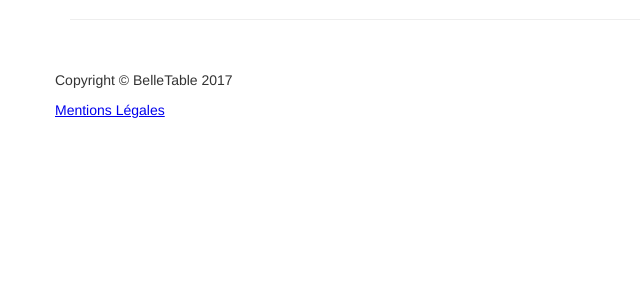
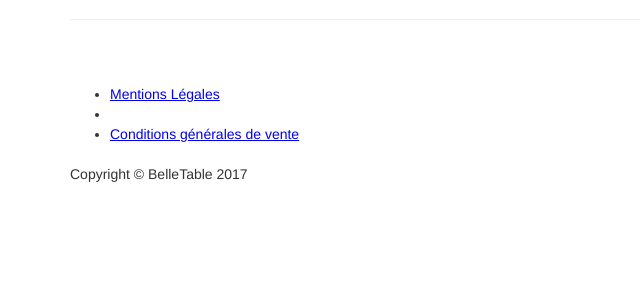
Before and after one commit to powerfulsheron/PPE-WEB-BELLE-TABLE, a PHP site: page /coordonnees.php in a window 1280 px wide. Shown: the part 1613-1897 px from the top of the page, without its empty margins (0-640 px from the left). Before the commit the page ends 1731 px from the top, so only its background shows below. Run offline with PHP 8.4, Linux system fonts and the light colour scheme; a user stored in the database is signed in; data comes from the database, SQL or seed files in the repository.

Commit message:
Update coordonnees.php

```diff
--- a/coordonnees.php
+++ b/coordonnees.php
@@ -466,10 +466,15 @@ if(isset($_REQUEST['email'])){
         <hr>
         <footer>
             <div class="row">
-                <div class="col-lg-12">
-                    <p>Copyright &copy; BelleTable 2017</p>
-					<p><a href="mentionlegale.php">Mentions Légales</a></p>
-                </div>
+                <div class="encadrefooter">
+			<ul class="footer">
+			<li><a href="mentionlegale.php">Mentions Légales</a>
+			<li>&nbsp;
+			<li><a href="doc/CGV.pdf" target="_blank">Conditions générales de vente</a>
+			</ul>
+			<br/>
+			<p>Copyright &copy; BelleTable 2017</p>
+		</div>
             </div>
         </footer>
     </div>
```
